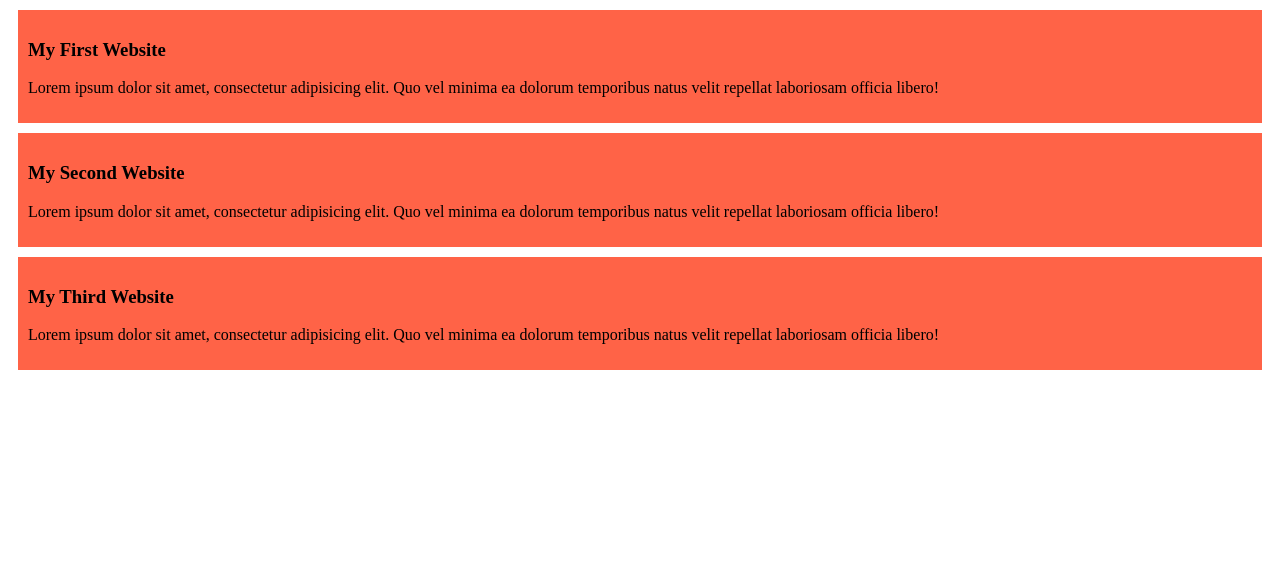
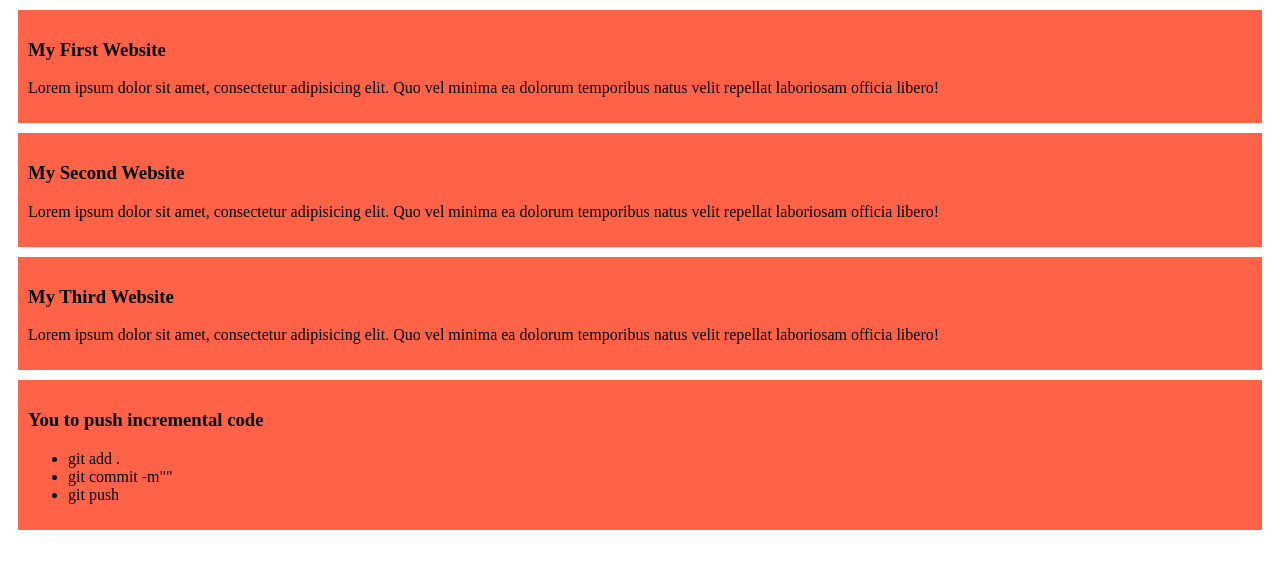
Before and after one commit to mahdir-mmr/my-website, a plain HTML site: page index.html in a window 1280 px wide. Drawn offline with Linux system fonts and the light colour scheme.

Commit message:
added ul commit

```diff
--- a/index.html
+++ b/index.html
@@ -19,6 +19,14 @@
         <h3>My Third Website</h3>
         <p>Lorem ipsum dolor sit amet, consectetur adipisicing elit. Quo vel minima ea dolorum temporibus natus velit repellat laboriosam officia libero!</p>
     </div>
+    <div>
+        <h3>You to push incremental code</h3>
+        <ul>
+            <li>git add .</li>
+            <li>git commit -m""</li>
+            <li>git push</li>
+        </ul>
+    </div>
 
 </body>
 </html>
```
